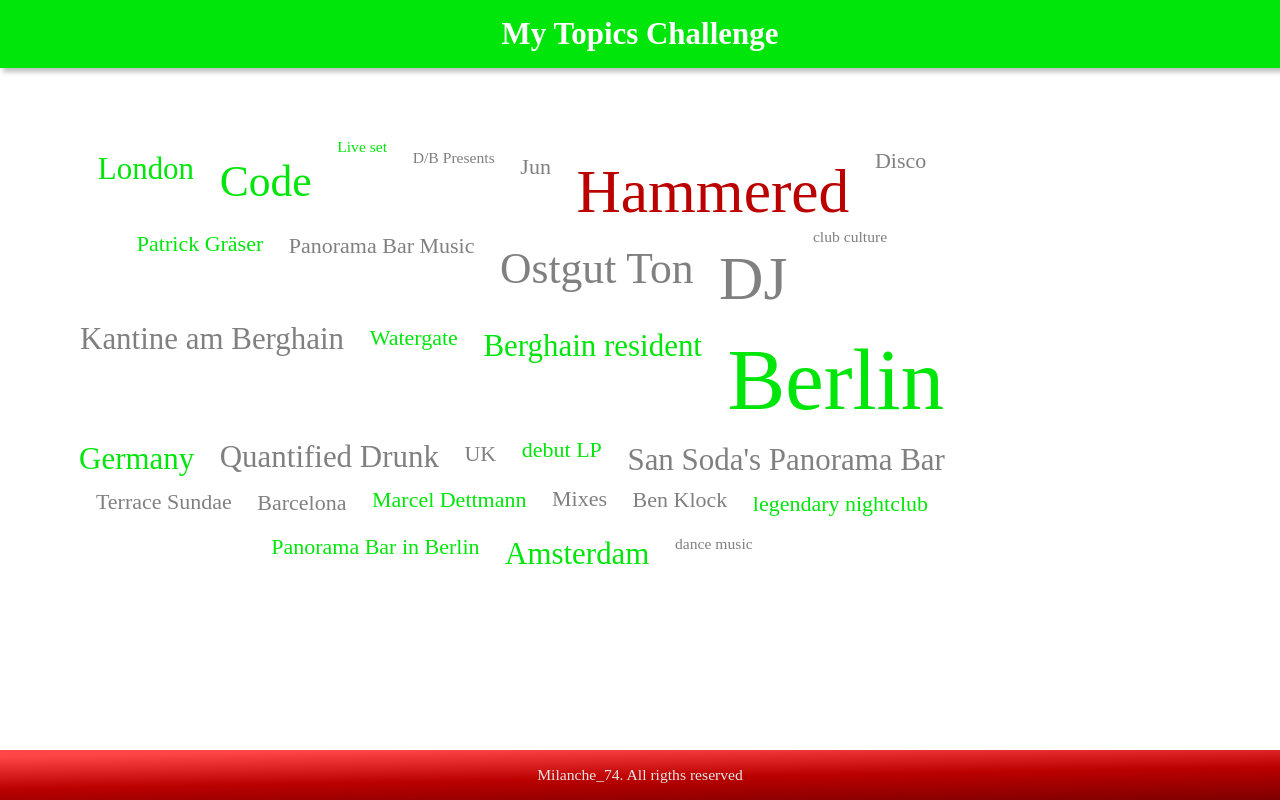
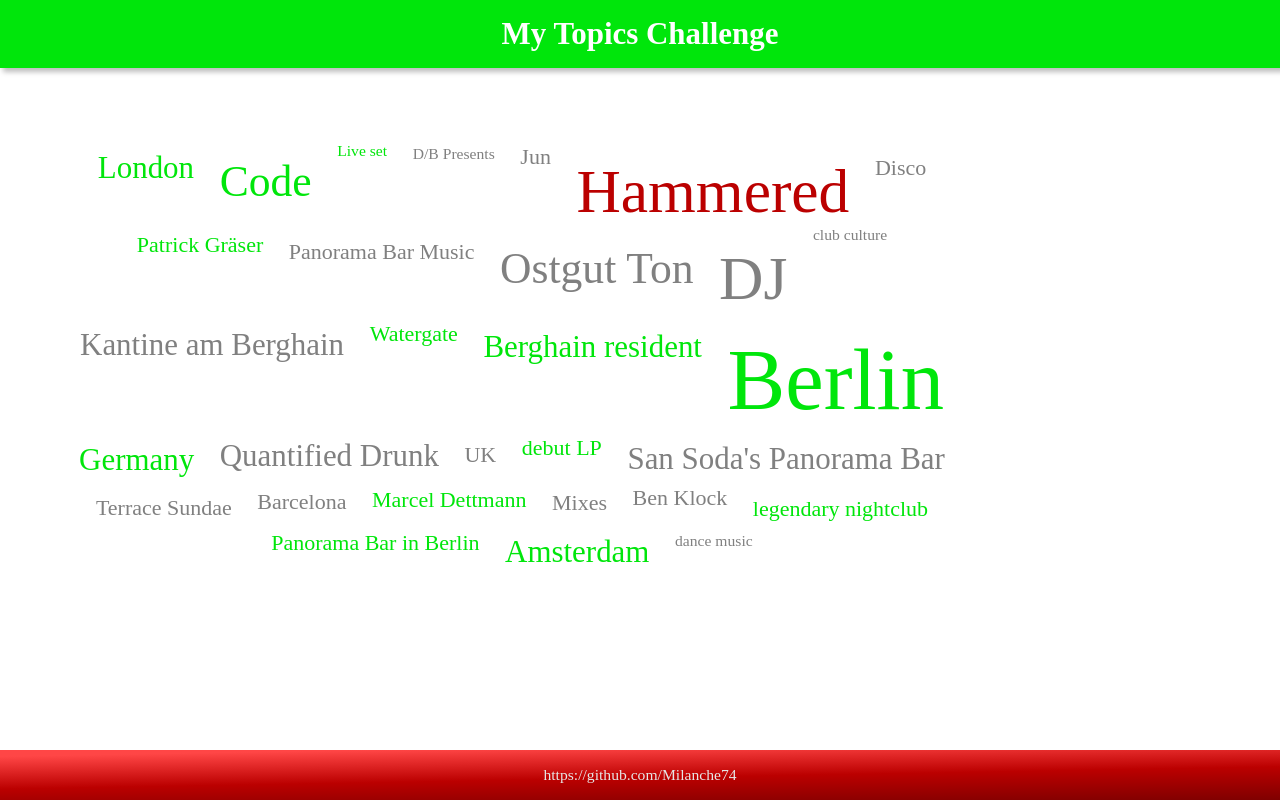
Before and after one commit to Milanche74/My-topics-challenge, an Angular app: page / in a window 1280 px wide. Built offline with nearby package versions, Linux system fonts and the light colour scheme; data requests are answered from the project's data file.

Commit message:
updated server error handling

```diff
--- a/src/app/app.component.css
+++ b/src/app/app.component.css
@@ -49,11 +49,14 @@
 footer {
     margin-top: auto;
     font-size: var(--step-0);
-    color: rgb(230, 230, 230);
     background: rgb(255,95,95);
     background: linear-gradient(179deg, rgb(255, 70, 70) 9%, rgba(187,0,0,1) 54%, rgba(127,0,0,1) 100%);
     padding: 2vh 0;
     text-align: center;
+}
+footer a {
+    color: rgb(230, 230, 230);
+    text-decoration: none;
 }
 
 @media screen and (max-width: 700px) {
--- a/src/app/app.component.html
+++ b/src/app/app.component.html
@@ -9,10 +9,12 @@
 
     <app-topic-metadata></app-topic-metadata>
 
+    <!-- displays error message only if one is sent to MessageService-->
+
     <div class="errors-message" *ngIf="messageService.messages.length">
         <div class="error-text" *ngFor="let message of messageService.messages">{{message}}</div>
         <div (click)="messageService.emptyMessages()" class="exit-error-message">Close</div>
     </div>
 </main>
 
-<footer>Milanche_74. All rigths reserved</footer>
+<footer><a href="https://github.com/Milanche74">https://github.com/Milanche74</a></footer>
--- a/src/app/data-handler.service.ts
+++ b/src/app/data-handler.service.ts
@@ -12,7 +12,9 @@
 
   private dataUrl = 'http://localhost:8000/topics';
 
+  // defines stream source to be observed
   private metadataSource = new Subject<Metadata>();
+  // defines observable property  for components to subscribe to
   metadata$ = this.metadataSource.asObservable();
 
   constructor(
@@ -20,6 +22,11 @@
     private message: MessageService
   ) { }
 
+
+    /**
+     *
+     * @returns {Obervable<Topic[]>} data to display
+     */
   getData(): Observable<Topic[]> {
     return this.http.get<Topic[]>(this.dataUrl)
     .pipe(
@@ -27,21 +34,31 @@
     )
 
   }
+  /**
+   * @usageNotes
+   * ### passes next topic metadata to stream
+   * @param metadata
+   */
 
   transferMetadata(metadata: Metadata) {
     this.metadataSource.next(metadata)
   }
 
 
-  // in case that getData() function wasn't able to retrieve data for any reason,
-  // handleError() will ensure that error is displayed in user-friendly manner and
-  // will return a safe value so that application won't stop running
+
+  /**
+   * @usageNotes
+   * ### in case that getData() function wasn't able to retrieve data for any reason this function will ensure that error is displayed in user-friendly manner and
+   *
+   * @param operation {string} name of the operation that failed
+   * @param result {Type} captures what value is safe to return
+   * @returns safe value so that app won't stop running
+   */
 
   handleError<T>(operation = 'operation', result?: T) {
     return (error:any) : Observable<T> => {
-      console.error(error);
-      this.message.newMessage(`${operation} failed: ${error.message}`);
-      console.log(this.message.messages)
+      console.error(error, error.message);
+      this.message.newMessage(`The system was unable to retrieve necessary data, please check if the data server is running.`);
       return of(result as T);
     }
   }
--- a/src/app/topic-metadata/topic-metadata.component.ts
+++ b/src/app/topic-metadata/topic-metadata.component.ts
@@ -11,9 +11,12 @@
 })
 export class TopicMetadataComponent implements OnInit {
 
+  // set initial falsy value of metadata property so that ngIf statement of the markup doesn't evaluate to true;
   public metadata: Metadata | null = null;
+
   private subsription: Subscription;
 
+  // define subscription to DataHandlerService's metadata observable property when component is created
   constructor(
     private dataHandler: DataHandlerService
   ) {
@@ -28,7 +31,7 @@
   ngOnInit(): void {
   }
 
-  // preventing memory leak
+  // preventing memory leak ### IMPORTANT ###
   ngOnDestroy(): void {
     this.subsription.unsubscribe();
   }
--- a/src/app/word-cloud/word-cloud.component.css
+++ b/src/app/word-cloud/word-cloud.component.css
@@ -7,6 +7,8 @@
     animation: cloudAnimation 2s linear ;
     transition: all 0s;
 }
+
+/* */
 
 
 @keyframes cloudAnimation {
@@ -30,6 +32,19 @@
     color: var(--clr-grey);
     border-left: 2px solid var(--clr-grey);
     padding-left: 5px;
+    animation: loader 5s linear 0s 3;
+}
+
+/* besides more attractive appereance, this animation will ensure that loader indicator doesn't
+   appear on the screen for the first 500ms of the API call*/
+
+@keyframes loader {
+    0% {opacity: 0;}
+    25% { opacity: 0;}
+    40% {opacity: 1;}
+    60% { opacity: .5;}
+    80% {opacity: 1;}
+    100% {opacity: 0;}
 }
 
 /* .scale-up-cloud {
--- a/src/app/word-cloud/word-cloud.component.html
+++ b/src/app/word-cloud/word-cloud.component.html
@@ -1,5 +1,5 @@
 
-<div class="word-cloud" [ngClass]="{'scale-up-cloud': scaleUpCloud}">
+<div class="word-cloud" >
     <app-word
         *ngFor="let topic of topics; let i = index"
         [topic]="topic"
--- a/src/app/word-cloud/word-cloud.component.ts
+++ b/src/app/word-cloud/word-cloud.component.ts
@@ -11,13 +11,16 @@
 export class WordCloudComponent implements OnInit {
 
   public topics: Topic[] = [];
+
+  // this property will recieve information on what element has been clicked
   public selectedTopic?: Topic;
 
-  public scaleUpCloud: boolean = false;
 
+
+  // onInit will request data from server and shuffle data when it responds
   ngOnInit(): void {
     this.dataHandler.getData()
-    .subscribe(data => {
+    .subscribe((data: Topic[]) => {
       this.topics = this.shuffleArray(data);
       // console.log(data)
 
@@ -25,8 +28,13 @@
   }
 
 
-  //Fisher-Yates Shuffle method
-  shuffleArray(array: any[]): Topic[] {
+  /**
+   * Fisher-Yates shuffle method
+   *
+   * @param {Topic[]} array to be shuffled
+   * @returns {Topic[]} shuffled array
+   */
+  shuffleArray(array: Topic[]): Topic[] {
     let currentIndex = array.length;
     let randomIndex;
 
@@ -45,6 +53,8 @@
 
   }
 
+
+  // passes information on which element has been clicked to property
   selectTopic(topic:Topic) {
     this.selectedTopic = topic;
   }
--- a/src/app/word/word.component.ts
+++ b/src/app/word/word.component.ts
@@ -11,29 +11,42 @@
 })
 export class WordComponent implements OnInit {
 
+  // sets child's side of parent-child property binding
   @Input() topic!: Topic;
 
+  // came up with a solution where indexes hols the information for individual componenet's styling
+  // and is assigned to template so that it triggers the right CSS selector
   public fontSizeIndex: number = 0;
+  public randomPositioningIndex: string = '0';
+
+  // sets color of the text
   public textColor: 'red' | 'green' | 'grey' = 'grey';
-  public randomPositioningIndex: string = '0';
+
 
 
   constructor(
     private dataHandler: DataHandlerService
   ) { }
 
+
   ngOnInit(): void {
 
 
     if(this.topic) {
 
-      this.determineVolume();
+      this.determineFontSizeAndPositioningIndex();
 
-      this.determineSentimentalScore();
+      this.determineTextColor();
     }
   }
 
-
+  /**
+   * @usageNotes
+    This function will set metadata information regarding clicked topic.
+    Metada must hold defined value of all three sentiment's properties.
+    I added color information to metadata to improve appereance.
+    After metadata is set, function will pass that information to DataHandlerService's stream
+   */
   transferMetadata() {
     const metadata: Metadata = {
       label: this.topic.label,
@@ -51,13 +64,16 @@
   }
 
 
-  // auxiliary methods used to determine topic's sentimental score & volume
+  // auxiliary methods used to determine topic's features
 
 
-  // checks popularity of each topic and gives it a proper font size index
-  // and assigns value for random positioning of smaller words
+  /**
+   * @usageNotes
+   * determines and assigns right fontSizeIndex and randomPositioningIndex (for smaller font sized elements).
+   * randomPositioningIndex is giving random Y offset to improve layout
+   */
 
-  determineVolume() {
+  determineFontSizeAndPositioningIndex() {
 
     if(this.topic.volume >= 5 && this.topic.volume < 10) {
       this.fontSizeIndex = 1;
@@ -81,12 +97,14 @@
     else {
       this.randomPositioningIndex = Math.floor(Math.random() * -100).toString();
     }
-    // console.log(this.topic)
   }
 
-    //checks sentimental score and assigns color accordingly
+  /**
+   * @usageNotes
+   * determines and assigns color to the text
+   */
 
-  determineSentimentalScore() {
+  determineTextColor() {
 
       if(this.topic.sentimentScore > 60) {
         this.textColor = 'green';
@@ -94,7 +112,6 @@
       else if(this.topic.sentimentScore < 40) {
         this.textColor = 'red'
       }
-      // console.log(this.textColor, this.topic.sentimentScore)
 
   }
 
--- a/src/styles.css
+++ b/src/styles.css
@@ -118,6 +118,23 @@
   }
 
 
+/* Remove all animations, transitions and smooth scroll for people that prefer not to see them */
+
+@media (prefers-reduced-motion: reduce) {
+  html:focus-within {
+    scroll-behavior: auto;
+  }
+
+  *,
+  *::before,
+  *::after {
+    animation-duration: 0.01ms !important;
+    animation-iteration-count: 1 !important;
+    transition-duration: 0.01ms !important;
+    scroll-behavior: auto !important;
+  }
+}
+
   /* app-word:nth-of-type(5) {
     color: red;
   } */
```
